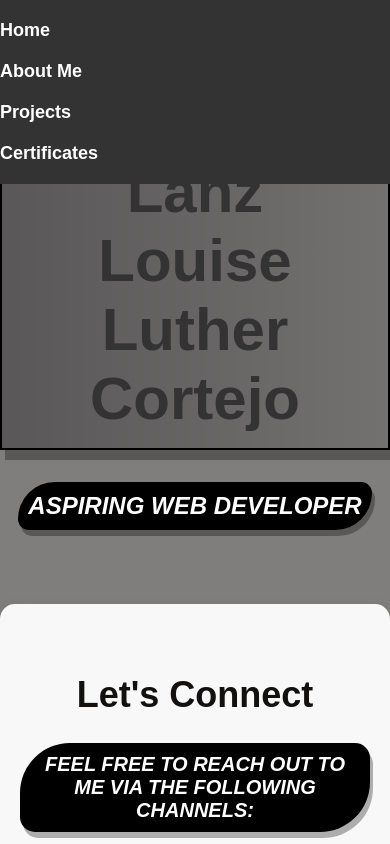
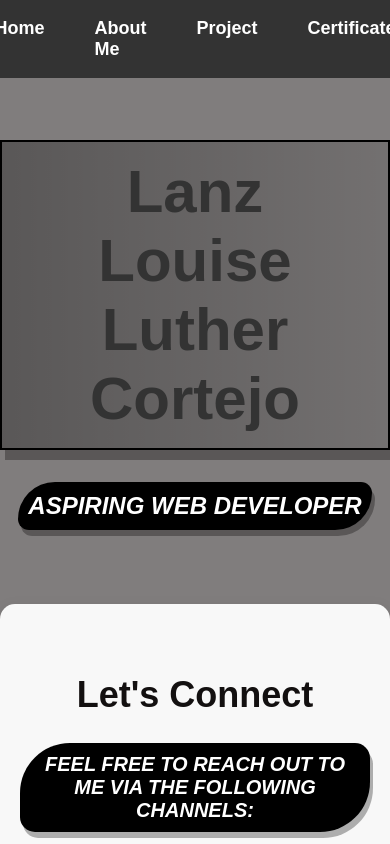
Before and after one commit to 2Lanzer/lanz-portfolio, a plain HTML site: page index.html in a window 390 px wide. Shown: the top 844 px of the page. Drawn offline with Linux system fonts and the light colour scheme.

Commit message:
imporve UI in navbar and devices view

```diff
--- a/components/about.css
+++ b/components/about.css
@@ -14,10 +14,10 @@ body {
 .navbar {
     width: 100%;
     background-color: black;
-    position: fixed; /* Keep the navbar at the top */
+    position: fixed;
     top: 0;
     left: 0;
-    z-index: 10; /* Ensure it stays above other elements */
+    z-index: 10;
 }
 
 .navbar ul {
@@ -25,12 +25,12 @@ body {
     margin: 0;
     padding: 18px 0;
     display: flex;
-    justify-content: center; /* Center the nav links horizontally */
-    background-color: #333; /* Dark background for better contrast */
+    justify-content: center;
+    background-color: #333;
 }
 
 .navbar li {
-    margin: 0 25px; /* Add space between items */
+    margin: 0 25px;
 }
 
 .navbar a {
@@ -43,7 +43,7 @@ body {
 }
 
 .navbar a:hover {
-    color: hsl(0, 1%, 43%);
+    color: hsl(0, 8%, 7%);
 }
 
 /* About Container styling */
@@ -174,15 +174,6 @@ body {
 
 /* Responsive Design */
 @media screen and (max-width: 768px) {
-    .navbar ul {
-        flex-direction: column;
-        padding: 10px 0;
-    }
-
-    .navbar li {
-        margin: 10px 0;
-    }
-
     .about-container {
         padding: 15px;
     }
--- a/components/proj.css
+++ b/components/proj.css
@@ -109,13 +109,4 @@ body {
     .gallery {
         grid-template-columns: repeat(auto-fit, minmax(200px, 1fr));
     }
-
-    .navbar ul {
-        flex-direction: column;
-        align-items: center;
-    }
-
-    .navbar li {
-        margin: 10px 0;
-    }
 }
--- a/index.html
+++ b/index.html
@@ -8,16 +8,14 @@
 </head>
 <body>
     <!-- Navbar -->
-    <header class="navbar">
-        <nav>
-            <ul>
-                <li><a href="#home">Home</a></li>
-                <li><a href="components/about-me.html">About Me</a></li>
-                <li><a href="/components/project.html">Projects</a></li>
-                <li><a href="components/certificate.html">Certificates</a></li>
-            </ul>
-        </nav>
-    </header>
+    <div class="navbar">
+        <ul>
+            <li><a href="/index.html">Home</a></li>
+            <li><a href="./components/about-me.html">About Me</a></li>
+            <li><a href="./components/project.html">Project</a></li>
+            <li><a href="./components/certificate.html" class="active">Certificate</a></li>
+        </ul>
+    </div>
 
     <!-- Main Content -->
     <main class="container" id="home">
--- a/style.css
+++ b/style.css
@@ -14,10 +14,10 @@ body {
 .navbar {
     width: 100%;
     background-color: black;
-    position: fixed; /* Keep the navbar at the top */
+    position: fixed;
     top: 0;
     left: 0;
-    z-index: 10; /* Ensure it stays above other elements */
+    z-index: 10;
 }
 
 .navbar ul {
@@ -25,12 +25,12 @@ body {
     margin: 0;
     padding: 18px 0;
     display: flex;
-    justify-content: center; /* Center the nav links horizontally */
-    background-color: #333; /* Dark background for better contrast */
+    justify-content: center;
+    background-color: #333;
 }
 
 .navbar li {
-    margin: 0 25px; /* Add space between items */
+    margin: 0 25px;
 }
 
 .navbar a {
@@ -43,7 +43,7 @@ body {
 }
 
 .navbar a:hover {
-    color: hsl(0, 1%, 43%);
+    color: hsl(0, 8%, 7%);
 }
 
 /* Main Content Styling */
@@ -127,15 +127,6 @@ p {
 
 /* Responsive Design */
 @media (max-width: 768px) {
-    .navbar ul {
-        flex-direction: column;
-        padding: 10px 0;
-    }
-
-    .navbar li {
-        margin: 10px 0;
-    }
-
     h1 {
         font-size: 60px;
     }
@@ -146,7 +137,6 @@ p {
     }
 
     .connect-links {
-        flex-direction: column;
         gap: 15px;
     }
 }
```
